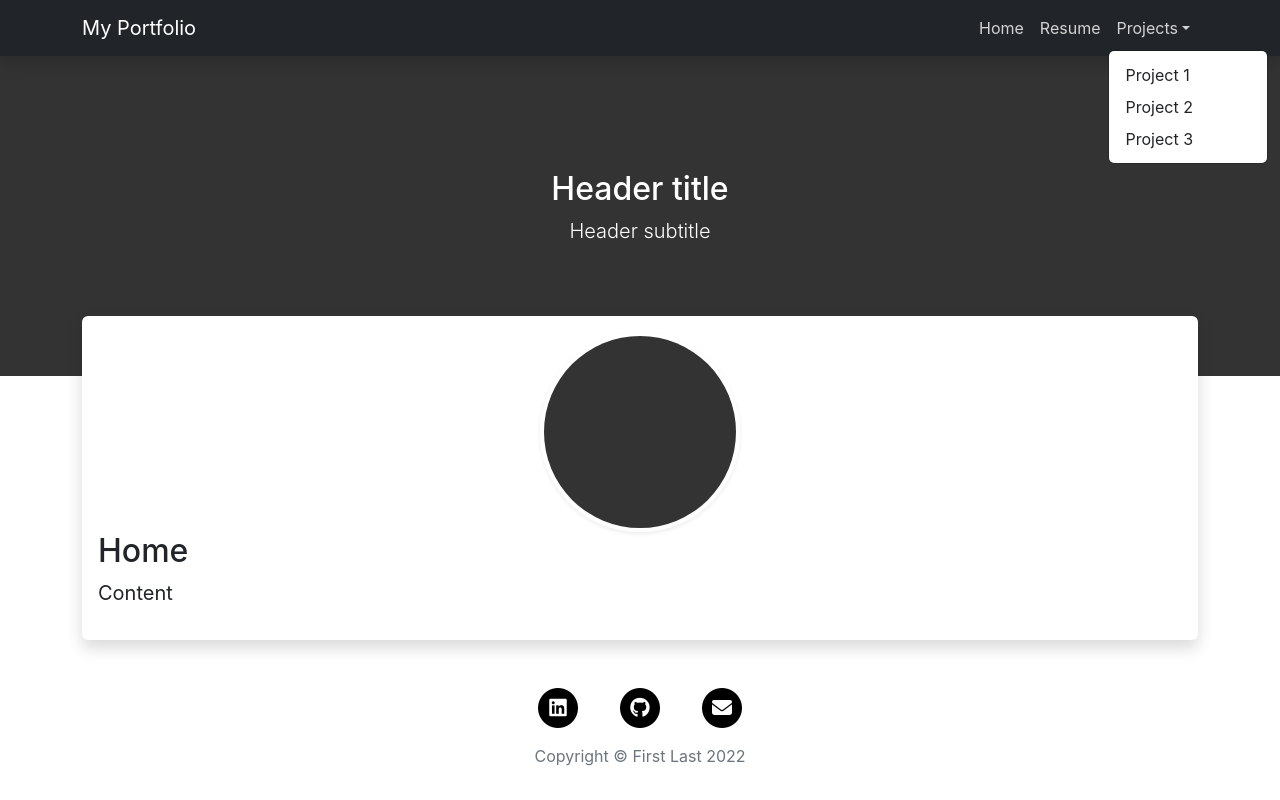
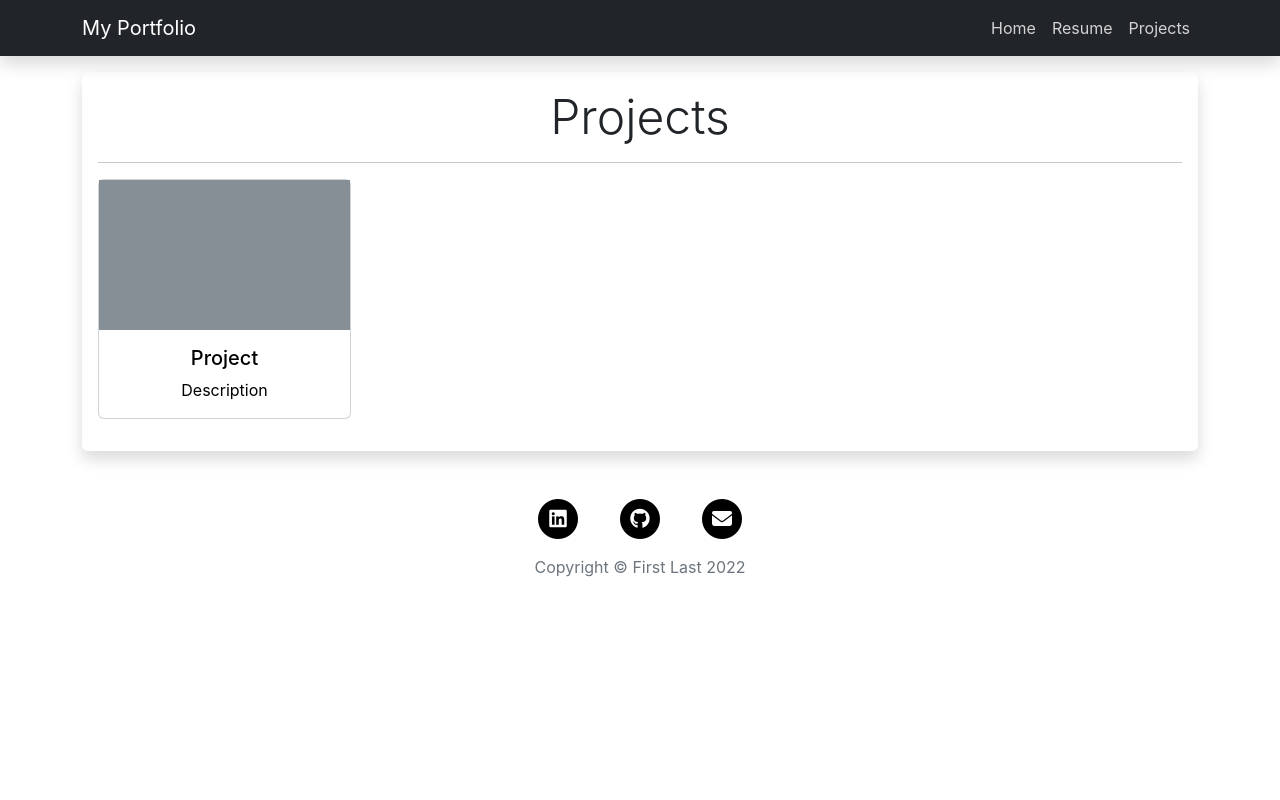
Before and after one commit to zqtay/zqtay.github.io, a React (Create React App) app: page / in a window 1280 px wide. Both pictures are taken after a click on the button "Projects". Built offline with nearby package versions, Linux system fonts and the light colour scheme.

Commit message:
Fill projects page

```diff
--- a/src/App.js
+++ b/src/App.js
@@ -31,9 +31,7 @@ class App extends React.Component {
       case "resume":
         body = <Resume />;
         break;
-      case "project1":
-      case "project2":
-      case "project3":
+      case "projects":
         body = <Projects />;
         break;
       default:
@@ -74,11 +72,7 @@ function AppNavBar(props) {
           <Nav className="ms-auto" onSelect={props.handleClick}>
             <Nav.Link href="#" eventKey="home">Home</Nav.Link>
             <Nav.Link href="#" eventKey="resume">Resume</Nav.Link>
-            <NavDropdown title="Projects" id="basic-nav-dropdown">
-              <NavDropdown.Item href="#" eventKey="project1">Project 1</NavDropdown.Item>
-              <NavDropdown.Item href="#" eventKey="project2">Project 2</NavDropdown.Item>
-              <NavDropdown.Item href="#" eventKey="project3">Project 3</NavDropdown.Item>
-            </NavDropdown>
+            <Nav.Link href="#" eventKey="projects">Projects</Nav.Link>
           </Nav>
         </Navbar.Collapse>
       </Container>
--- a/src/component/Projects.js
+++ b/src/component/Projects.js
@@ -3,14 +3,53 @@ import Container from 'react-bootstrap/Container';
 
 class Projects extends React.Component {
     render() {
+        var projects = [{
+            "title": "Project",
+            "description": "Description",
+            "link": "/",
+            "imageLink": ""
+        }];
         return (
             <Container>
                 <div className="shadow p-3 mt-3 mb-5 bg-body rounded" style={{backgroundColor:"white"}}>
-                    <div className='h2' align='left'>Project</div>
+                    <div className="display-5" align="center">Projects</div>
+                    <hr />
+                    <div className="row row-cols-1 row-cols-sm-2 row-cols-lg-3 row-cols-xl-4">
+                        {projects.map((d) => <Project data={d} />)}
+                    </div>
                 </div>
             </Container>
         );
     }
 }
 
+function Project(props) {
+    var image = null;
+    if (props.data.imageLink === null || props.data.imageLink === "") {
+        image = <PlaceholderImage width="100%" height="150px" />
+    }
+    else {
+        image = <img src={props.data.imageLink} className="card-img-top" style={{width:"100%", height:"150px"}} />
+    }
+    return (
+        <div className="col mb-3">
+            <a href={props.data.link} className="card" width="100%">
+                {image}
+                <div className="card-body">
+                    <h5 className="card-title">{props.data.title}</h5>
+                    <p className="card-text">{props.data.description}</p>
+                </div>
+            </a>
+        </div>
+    );
+}
+
+function PlaceholderImage(props) {
+    return (
+        <svg width={props.width} height={props.height}>
+            <rect width="100%" height="100%" fill="#868e96" />
+        </svg>
+    );
+}
+
 export default Projects;
--- a/src/index.css
+++ b/src/index.css
@@ -24,6 +24,24 @@ header .nav-item a.dropdown-item:focus, header .nav-item a.dropdown-item.active
   background-color: lightskyblue !important
 }
 
+a.card {
+  text-decoration: none;
+  background-color: white;
+  color: black
+}
+
+a.card:focus, a.card:hover {
+  text-decoration: none;
+  background-color: lightskyblue;
+  color: black;
+  box-shadow: 0px 10px 10px lightgrey;
+  -webkit-transition: all 0.2s ease-in;
+  -moz-transition: all 0.2s ease-in;
+  -ms-transition: all 0.2s ease-in;
+  -o-transition: all 0.2s ease-in;
+  transition: all 0.2s ease-in;
+}
+
 a {
   color:black
 }
```
